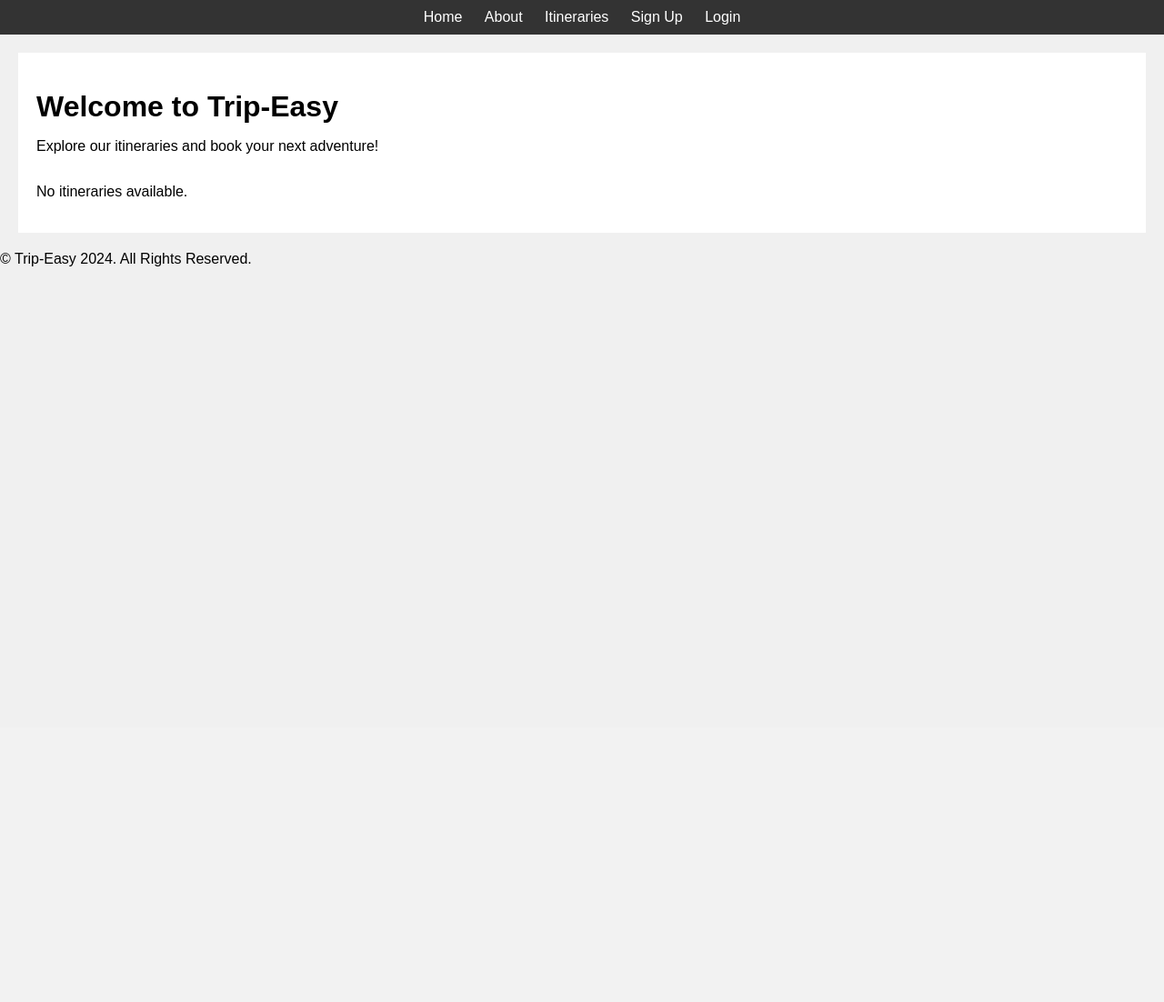
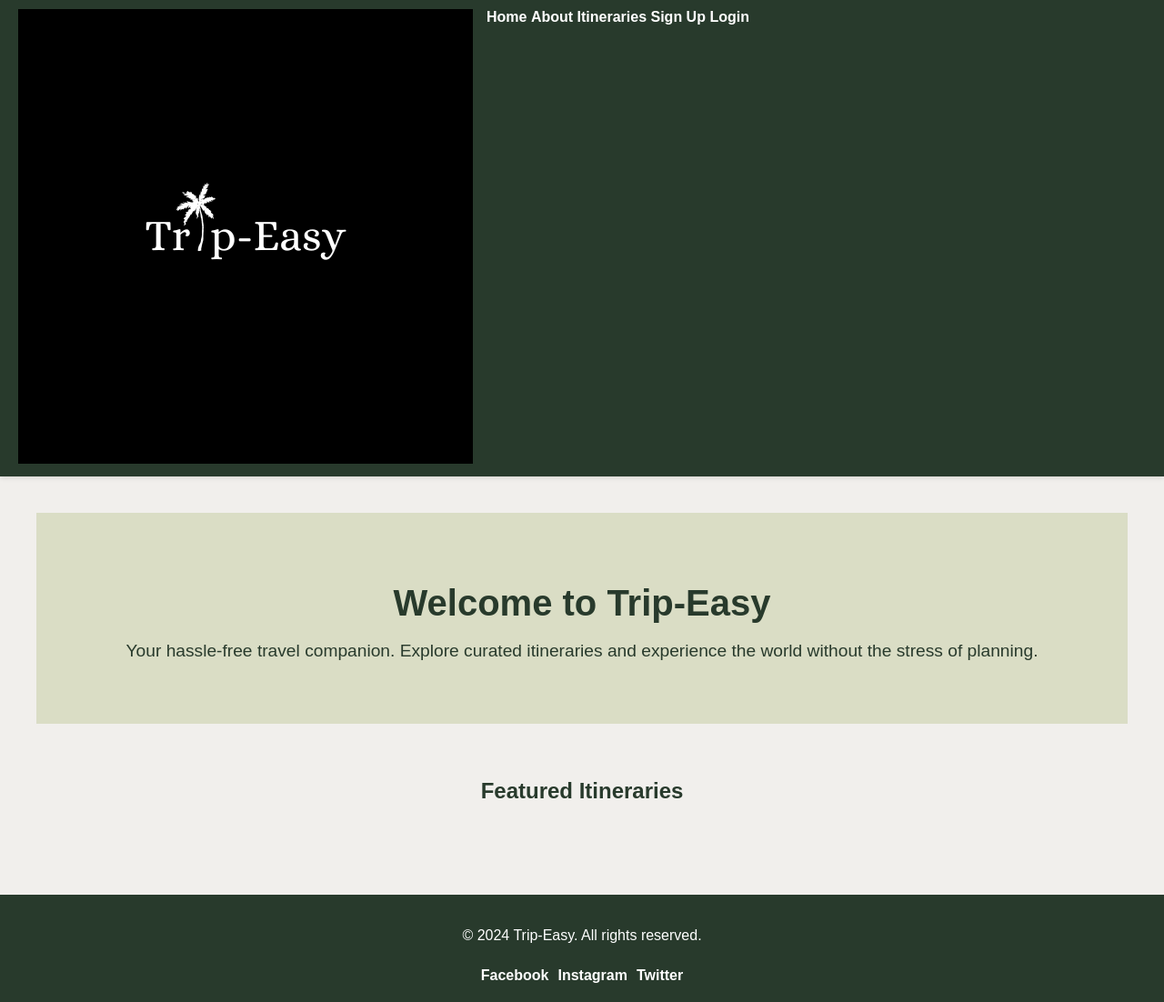
Before and after one commit to adamshaw90/Trip-easy, a Django app: page / in a window 1280 px wide. Shown: the whole page at 91% size. Before the commit the page ends 293 px from the top, so only its background shows below. Run offline with Django 4.2, Linux system fonts and the light colour scheme; data that the repository does not hold is empty; some libraries are stand-ins or nearby versions.

Commit message:
Add css styling to style.css to change the colours to a more appealing colour palette

```diff
--- a/booking/static/css/style.css
+++ b/booking/static/css/style.css
@@ -1,95 +1,146 @@
+/* General Styles */
 body {
     font-family: Arial, sans-serif;
+    background-color: #f1efec;
+    color: #283a2c;
     margin: 0;
-    background: #f0f0f0;
+    padding: 0;
 }
 
+a {
+    text-decoration: none;
+    color: #283a2c;
+}
+
+a:hover {
+    color: #daddc5;
+}
+
+/* Header */
 header {
-    background: #333;
-    color: #fff;
-    padding: 10px;
+    background-color: #283a2c;
+    color: #ffffff;
+    padding: 10px 20px;
+    display: flex;
+    justify-content: space-between;
+    align-items: center;
+    box-shadow: 0 2px 5px rgba(0, 0, 0, 0.1);
+}
+
+.navbar {
+    display: flex;
+    gap: 15px;
+}
+
+.navbar-links a {
+    color: #ffffff;
+    font-weight: bold;
+}
+
+.navbar-links a:hover {
+    color: #daddc5;
+}
+
+/* Hero Section */
+.hero {
+    background-color: #daddc5;
+    color: #283a2c;
+    text-align: center;
+    padding: 50px 20px;
+}
+
+.hero h1 {
+    font-size: 2.5em;
+    margin-bottom: 10px;
+}
+
+.hero p {
+    font-size: 1.2em;
+}
+
+/* Itineraries Section */
+.container {
+    max-width: 1200px;
+    margin: 20px auto;
+    padding: 20px;
+}
+
+h2 {
+    color: #283a2c;
+    margin-bottom: 20px;
     text-align: center;
 }
 
-.navbar a {
-    color: #fff;
-    margin: 0 10px;
-    text-decoration: none;
-}
-
-.navbar a:hover {
-    text-decoration: underline;
-}
-
-.container {
-    max-width: 1200px;
-    margin: 20px auto;
-    background: #fff;
-    padding: 20px;
-}
-
-h1, h2, h3 {
-    margin-bottom: 15px;
-}
-
-.itinerary-list {
-    display: flex;
-    flex-wrap: wrap;
+.itineraries {
+    display: grid;
+    grid-template-columns: repeat(auto-fit, minmax(300px, 1fr));
     gap: 20px;
 }
 
-.itinerary-item {
-    background: #fff;
-    border: 1px solid #ddd;
-    padding: 15px;
-    flex: 1 1 300px;
-    box-sizing: border-box;
-    border-radius: 0%;
+.card {
+    background-color: #ffffff;
+    border: 1px solid #daddc5;
+    border-radius: 10px;
+    padding: 20px;
+    box-shadow: 0 4px 6px rgba(0, 0, 0, 0.1);
+    text-align: center;
+    transition: transform 0.2s ease, box-shadow 0.2s ease;
 }
 
-form {
+.card h3 {
+    color: #283a2c;
+    margin-bottom: 10px;
+}
+
+.card p {
+    margin-bottom: 10px;
+    color: #283a2c;
+}
+
+.card .btn {
+    background-color: #daddc5;
+    color: #283a2c;
+    padding: 10px 15px;
+    border-radius: 5px;
+    display: inline-block;
+    font-weight: bold;
+}
+
+.card .btn:hover {
+    background-color: #283a2c;
+    color: #ffffff;
+}
+
+.card:hover {
+    transform: scale(1.05);
+    box-shadow: 0 6px 10px rgba(0, 0, 0, 0.15);
+}
+
+/* Footer */
+footer {
+    background-color: #283a2c;
+    color: #ffffff;
+    text-align: center;
+    padding: 20px 10px;
+}
+
+.footer-content {
     display: flex;
     flex-direction: column;
+    align-items: center;
+    gap: 10px;
 }
 
-form button {
-    margin-top: 10px;
-    padding: 10px;
-    background: #28a745;
-    color: #fff;
-    border: none;
-    cursor: pointer;
+.social-links {
+    display: flex;
+    gap: 10px;
 }
 
-form button:hover {
-    background: #218838;
+.social-links a {
+    color: #ffffff;
+    font-weight: bold;
 }
 
-.messages {
-    margin-bottom: 15px;
+.social-links a:hover {
+    color: #daddc5;
 }
-
-.message {
-    padding: 10px;
-    margin-bottom: 5px;
-    border-radius: 5px;
-}
-
-.message.error {
-    background: #f8d7da;
-    color: #721c24;
-}
-
-.message.success {
-    background: #d4edda;
-    color: #155724;
-}
-
-
-
-/* Responsive Media Queries */
-@media (max-width: 768px) {
-    .itinerary-list {
-        flex-direction: column;
-    }
-}
--- a/booking/templates/booking/base.html
+++ b/booking/templates/booking/base.html
@@ -11,6 +11,13 @@
 <body>
     <header>
         <nav class="navbar">
+            <!-- Logo -->
+            <a href="{% url 'home' %}" class="navbar-logo">
+                <img src="{% static 'booking/images/logo.png' %}" alt="Trip-Easy Logo">
+            </a>
+
+            <!-- Navigation Links -->
+            <div class="navbar-links">
                 <a href="{% url 'home' %}">Home</a>
                 <a href="{% url 'about' %}">About</a>
                 <a href="{% url 'itineraries' %}">Itineraries</a>
@@ -21,6 +28,7 @@
                     <a href="{% url 'sign_up' %}">Sign Up</a>
                     <a href="{% url 'login' %}">Login</a>
                 {% endif %}
+            </div>
         </nav>
     </header>
 <main class="container">
@@ -34,7 +42,14 @@
     {% block content %}{% endblock %}
 </main>
 <footer>
-    <p>&copy; Trip-Easy 2024. All Rights Reserved.</p>
+    <div class="footer-content">
+        <p>&copy; 2024 Trip-Easy. All rights reserved.</p>
+        <div class="social-links">
+            <a href="https://facebook.com" target="_blank">Facebook</a>
+            <a href="https://instagram.com" target="_blank">Instagram</a>
+            <a href="https://twitter.com" target="_blank">Twitter</a>
+        </div>
+    </div>
 </footer>
 </body>
 </html>
--- a/booking/templates/booking/home.html
+++ b/booking/templates/booking/home.html
@@ -1,18 +1,24 @@
 {% extends 'booking/base.html' %}
 {% block content %}
-<h1>Welcome to Trip-Easy</h1>
-<p>Explore our itineraries and book your next adventure!</p>
-<div class="itinerary-list">
-    {% for itinerary in itineraries %}
-    <div class="itinerary-item">
-        <h3>{{ itinerary.name }}</h3>
-        <p>{{ itinerary.description|truncatewords:20|safe }}</p>
-        <p>From: {{ itinerary.start_date }} To: {{ itinerary.end_date }}</p>
-        <p>Price: £{{ itinerary.price }}</p>
-        <a href="{% url 'itinerary_detail' itinerary.pk %}">View Details</a>
+<div class="hero">
+    <h1>Welcome to Trip-Easy</h1>
+    <p>Your hassle-free travel companion. Explore curated itineraries and experience the world without the stress of planning.</p>
+</div>
+
+<div class="container">
+    <h2>Featured Itineraries</h2>
+    <div class="itineraries">
+        {% for itinerary in itineraries %}
+        <div class="card">
+            <h3>{{ itinerary.name }}</h3>
+            <p>{{ itinerary.description|truncatewords:20 }}</p>
+            <p><strong>Duration:</strong> {{ itinerary.start_date }} to {{ itinerary.end_date }}</p>
+            <p><strong>Price:</strong> ${{ itinerary.price }}</p>
+            <a href="{% url 'itinerary_detail' itinerary.pk %}" class="btn">View Details</a>
+        </div>
+        {% endfor %}
     </div>
-    {% empty %}
-    <p>No itineraries available.</p>
-    {% endfor %}
 </div>
+
+
 {% endblock %}
--- a/tripeasy/settings.py
+++ b/tripeasy/settings.py
@@ -28,7 +28,7 @@ SECRET_KEY = os.environ.get("SECRET_KEY")
 
 
 # SECURITY WARNING: don't run with debug turned on in production!
-DEBUG = False
+DEBUG = True
 
 ALLOWED_HOSTS = ['8000-adamshaw90-tripeasy-ixxqjrvi5au.ws.codeinstitute-ide.net','.herokuapp.com'
 ]
```
Also changed, not shown: booking/static/images/logo.png (added), 2 other files. Lines whose indentation alone changed are shown as unchanged.
